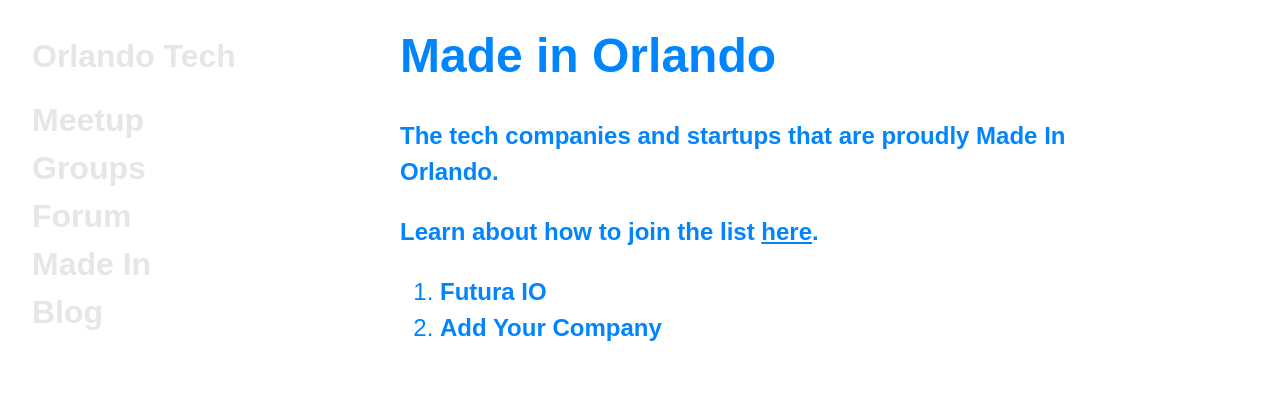
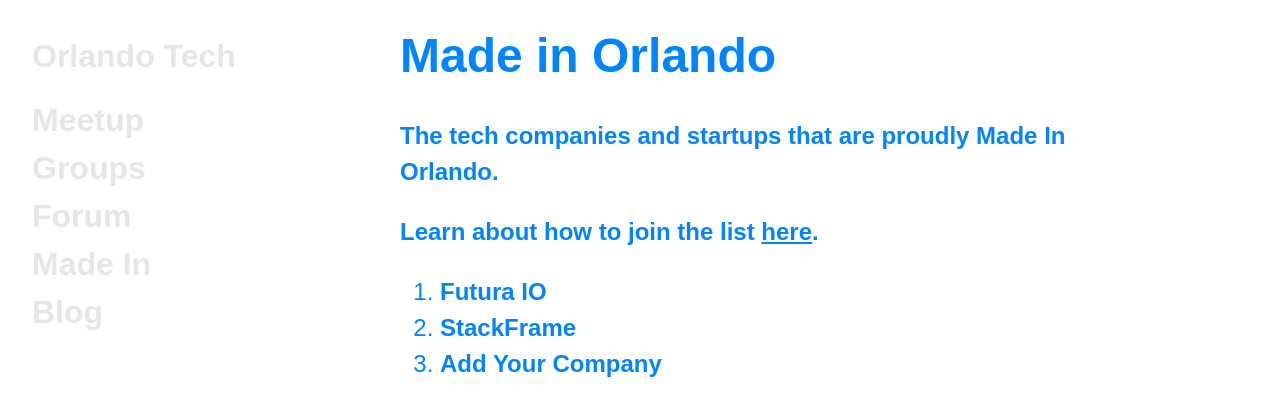
Before and after one commit to orlandotech/orlandotech.github.io, a Jekyll site: the page built from made-in/index.html, in a window 1280 px wide. Shown: the top 416 px of the page. Built offline with Jekyll 4.4.1, drawn with Linux system fonts in a browser that asks for light colours; Markdown is read by kramdown in place of the engine named in the settings.

Commit message:
Add StackFrame.

```diff
--- a/made-in/index.html
+++ b/made-in/index.html
@@ -10,5 +10,6 @@ title: Made In Orlando
 
 <ol>
   <li><a href="http://futura.io">Futura IO</a></li>
+  <li><a href="http://www.stackframe.com/">StackFrame</a></li>
   <li><a href="http://github.com/orlandotech/orlandotech.github.io#hey-i-want-to-add-my-company-to-the-list">Add Your Company</a></li>
 </ol>
```
